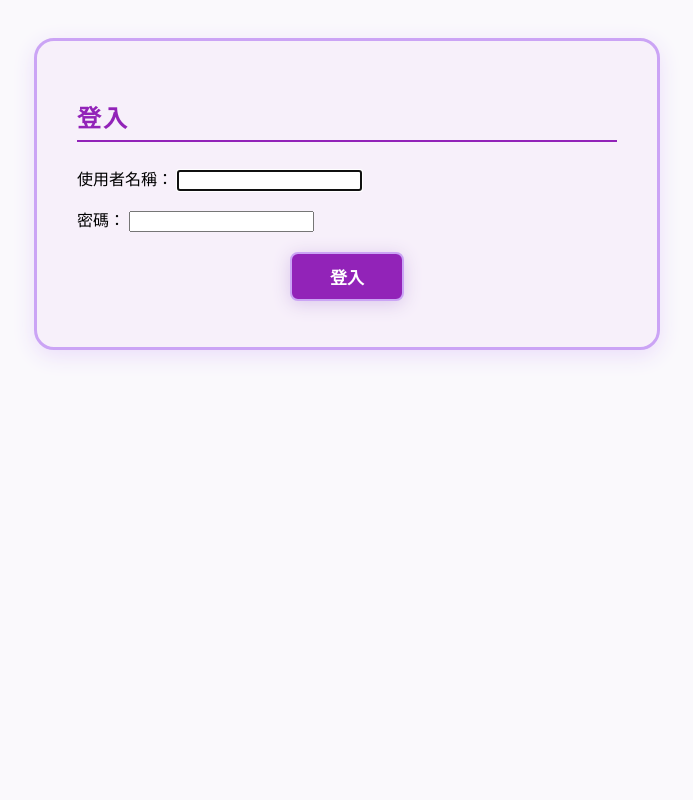
After one commit to 11256016-alt/11256016-grades, a Django app: page /login/ in a window 1280 px wide. The commit adds this page. Shown: the whole page, without its empty margins (293-986 px from the left). Run offline with Django 5.2, Linux system fonts and the light colour scheme.

```diff
--- a/catalog/urls.py
+++ b/catalog/urls.py
@@ -7,4 +7,7 @@
     path('course/<int:course_id>/', views.course_detail, name='course_detail'),
     path('course/add/', views.course_add, name='course_add'),
     path('enroll/<int:student_id>/', views.enroll_ops, name='enroll_ops'),
+    path('register/', views.register_view, name='register'),
+    path('login/', views.login_view, name='login'),
+    path('logout/', views.logout_view, name='logout'),
 ]
--- a/catalog/views.py
+++ b/catalog/views.py
@@ -1,6 +1,37 @@
 from django.shortcuts import render, redirect, get_object_or_404
 from .models import Student, Course, Enrollment
 from django import forms
+from django.contrib.auth import login, logout, authenticate
+from django.contrib.auth.forms import UserCreationForm, AuthenticationForm
+from django.shortcuts import render, redirect
+from django.contrib.auth.decorators import login_required
+
+def register_view(request):
+    if request.method == 'POST':
+        form = UserCreationForm(request.POST)
+        if form.is_valid():
+            user = form.save()
+            login(request, user)
+            return redirect('index')  # 登入後導向首頁
+    else:
+        form = UserCreationForm()
+    return render(request, 'register.html', {'form': form})
+
+def login_view(request):
+    if request.method == 'POST':
+        form = AuthenticationForm(data=request.POST)
+        if form.is_valid():
+            user = form.get_user()
+            login(request, user)
+            return redirect('index')
+    else:
+        form = AuthenticationForm()
+    return render(request, 'login.html', {'form': form})
+
+def logout_view(request):
+    logout(request)
+    return redirect('login')
+
 
 def get_student():
     return Student.objects.first()
--- a/locallibrary/settings.py
+++ b/locallibrary/settings.py
@@ -111,3 +111,7 @@
 
 
 DEFAULT_AUTO_FIELD = 'django.db.models.BigAutoField'
+
+LOGIN_URL = '/login/'        # 未登入時導向的頁面
+LOGIN_REDIRECT_URL = '/'     # 登入成功後導向的頁面
+LOGOUT_REDIRECT_URL = '/login/'  # 登出後導向的頁面
--- /dev/null
+++ b/templates/login.html
@@ -0,0 +1,28 @@
+<style>
+body { font-family: '微軟正黑體', Arial; background: #faf9fc; }
+.main-wrap {
+    max-width: 540px; margin: 38px auto 0 auto;
+    background: #f7f0fa; border: 3px solid #cba4f5;
+    border-radius: 20px;
+    box-shadow: 0 6px 22px #ebddfa;
+    padding: 38px 40px 30px 40px;
+}
+h2 { color: #9223b8; margin-bottom: 24px; border-bottom: 2.5px solid #9223b8; padding-bottom: 6px; letter-spacing: 2px;}
+form { margin-top: 22px; }
+form p { font-size: 16px; margin-bottom: 15px; }
+.login-btn {
+    margin: 20px auto 0 auto; background: #9223b8; color: #fff; border: 2px solid #cba4f5; padding: 10px 38px;
+    border-radius: 8px; font-weight: bold; font-size: 17px; cursor: pointer; box-shadow: 0 3px 18px #dac6eb;
+    display: block; text-align: center; transition: background 0.2s, border-color 0.2s;
+}
+.login-btn:hover { background: #a749d1; border-color: #7e379c;}
+</style>
+
+<div class="main-wrap">
+    <h2>登入</h2>
+    <form method="post">
+      {% csrf_token %}
+      {{ form.as_p }}
+      <button type="submit" class="login-btn">登入</button>
+    </form>
+</div>
```
Also changed, not shown: templates/index.html (+21 -2 lines), templates/register.html (added, +28 -0 lines), db.sqlite3.
